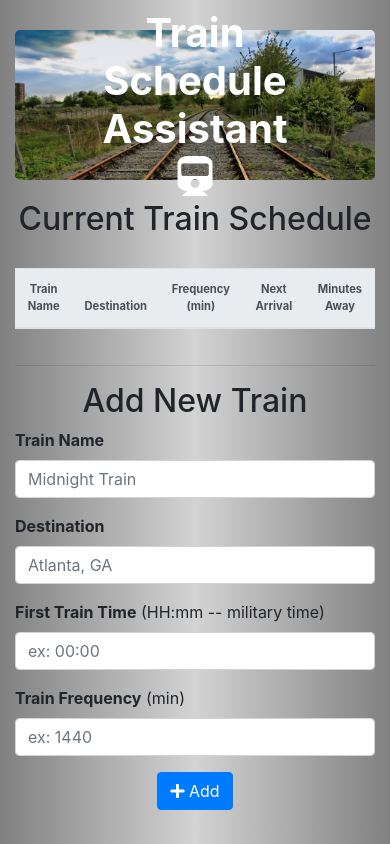
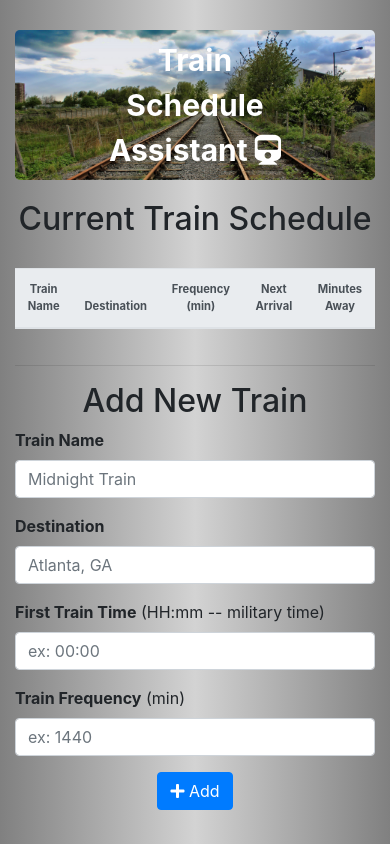
Before and after one commit to kd101jp14/train_scheduler, a plain HTML site: page index.html in a window 390 px wide. Drawn offline with nearby package versions, Linux system fonts and the light colour scheme; no server answers.

Commit message:
Created a media query to make the title look better on medium and small viewports.

```diff
--- a/assets/css/style.css
+++ b/assets/css/style.css
@@ -26,6 +26,7 @@ small,
     left: 50%;
     transform: translate(-50%, -50%);
     color: white;
+    font-size: 50px;
 }
 
 .section1 {
@@ -37,9 +38,18 @@ small,
     margin-bottom: 20px;
 }
 
-/* Media query so users do not have to scroll across table on small viewports */
+/* Media query so users do not have to limit scrolling across table on small viewports */
 @media only screen and (max-width: 600px) {
+
     .table-responsive {
         font-size: 70%;
     }
 }
+
+/* Media query to make responsive title fit the jumbotron on medium and small viewports */
+@media only screen and (max-width: 600px) {
+
+    .title {
+        font-size: 30px;
+    }
+}
--- a/index.html
+++ b/index.html
@@ -29,7 +29,7 @@
         <div class="row">
             <div class="col">
                 <div class="jumbotron">
-                    <h1 class="title"><b>Train Schedule Assistant </b><i class="fas fa-train"></i></h1>
+                    <p class="title"><b>Train Schedule Assistant </b><i class="fas fa-train"></i></p>
                 </div>
             </div>
         </div>
```
